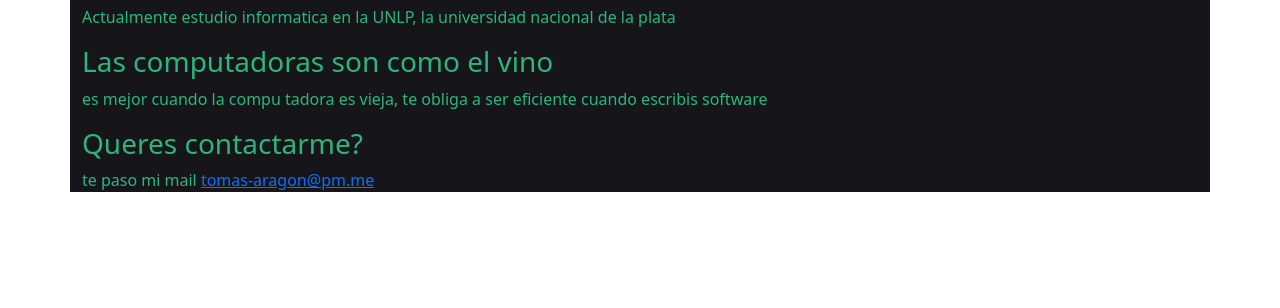
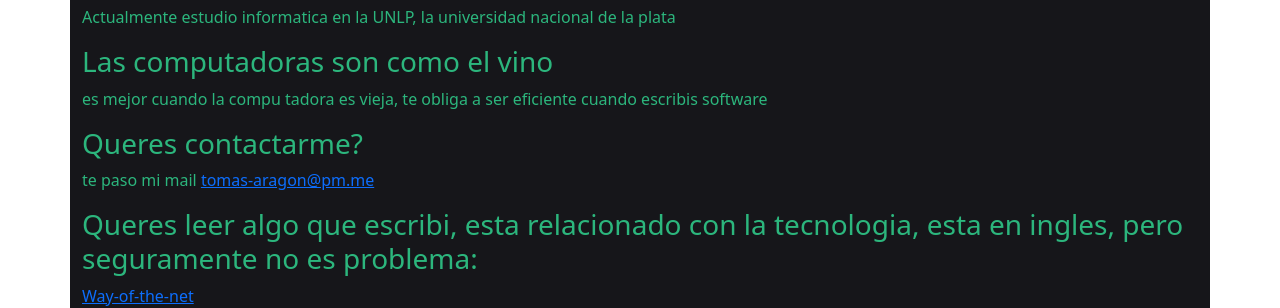
Before and after one commit to tomas-aragon/Bootstrap-trabajo-practico, a website: page index.html in a window 1280 px wide. Shown: the part 2194-2502 px from the top of the page. Before the commit the page ends 2402 px from the top, so only its background shows below. Drawn offline with nearby package versions, Linux system fonts and the light colour scheme.

Commit message:
asdasdda

```diff
--- a/index.html
+++ b/index.html
@@ -122,6 +122,9 @@
       <p>es mejor cuando la compu tadora es vieja, te obliga a ser eficiente cuando escribis software</p>
       <h3>Queres contactarme?</h3>
       <p>te paso mi mail <a href="mailto:tomas-aragon@pm.me">tomas-aragon@pm.me</a></p>
+
+      <h3>Queres leer algo que escribi, esta relacionado con la tecnologia, esta en ingles, pero seguramente no es problema: </h3>
+      <a href="./way.pdf">Way-of-the-net</a>
     </div>
 
 <script src="https://cdn.jsdelivr.net/npm/bootstrap@5.2.3/dist/js/bootstrap.bundle.min.js" integrity="sha384-kenU1KFdBIe4zVF0s0G1M5b4hcpxyD9F7jL+jjXkk+Q2h455rYXK/7HAuoJl+0I4" crossorigin="anonymous"></script>
```
Also changed, not shown: 1 other file.
